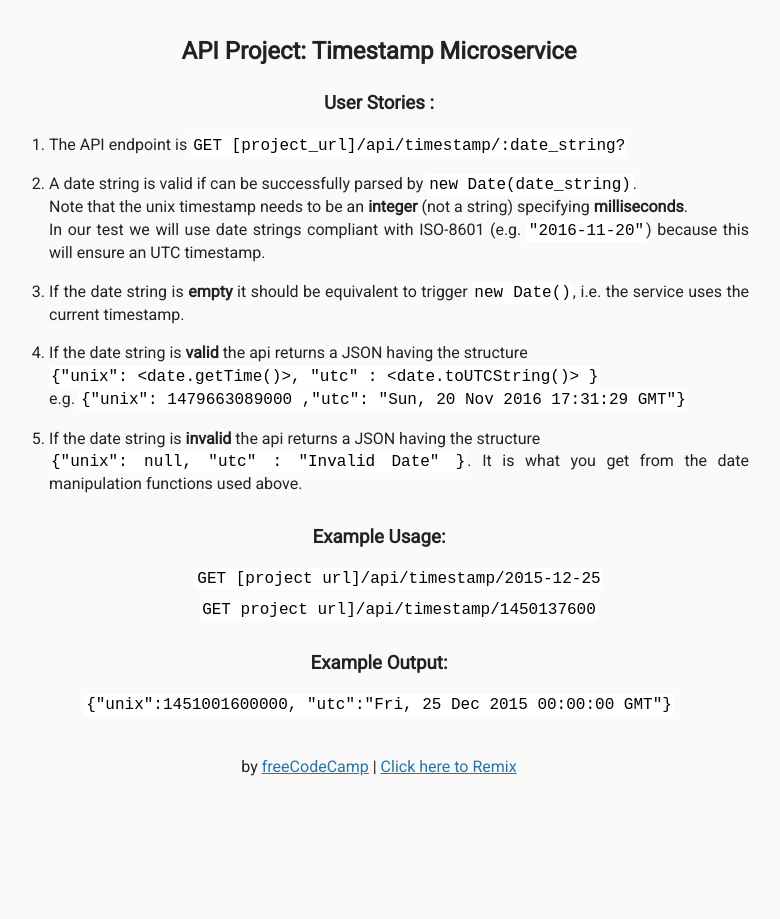
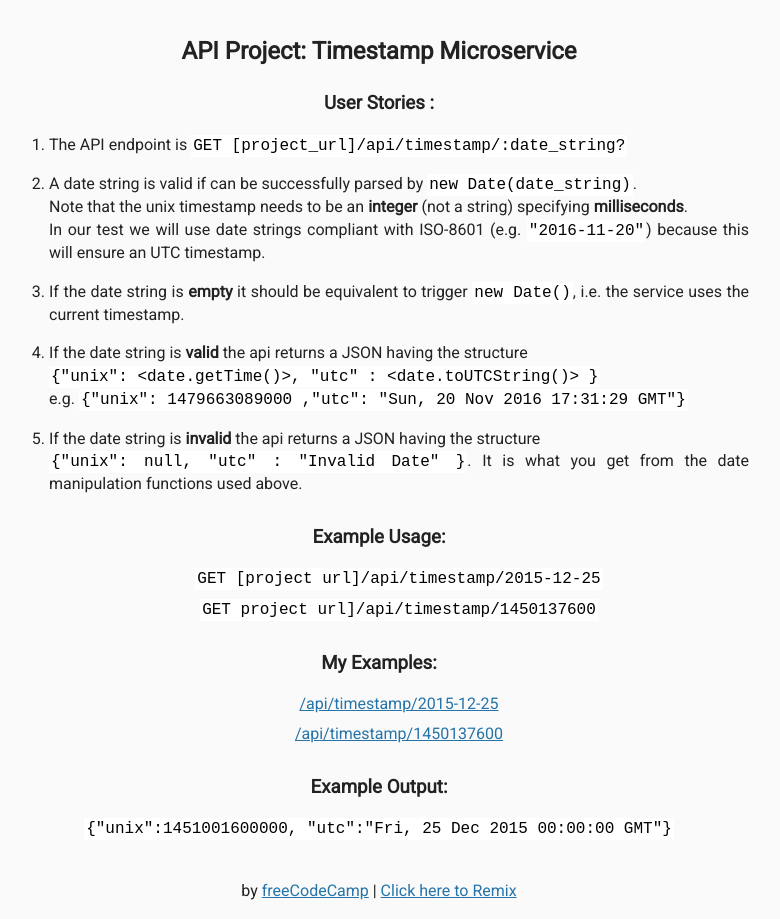
Before and after one commit to jamescapps/Timestamp_Microservice, a website: page views/index.html in a window 1280 px wide. Shown: the whole page, without its empty margins (261-1041 px from the left). Before the commit the page ends 800 px from the top, so only its background shows below. Drawn offline with Linux system fonts and the light colour scheme; files that its build step writes are made by us from their sources.

Commit message:
🙌🍵 Updated with Glitch

```diff
--- a/views/index.html
+++ b/views/index.html
@@ -35,6 +35,13 @@
           <li><code>GET project url]/api/timestamp/1450137600</code></li>
         </ul>
 
+        <h3>My Examples:</h3>
+        <ul>
+          <li>
+            <a href="https://knowledgeable-venus.glitch.me/api/timestamp/2015-12-25">/api/timestamp/2015-12-25</a></li>
+          <li><a href="https://knowledgeable-venus.glitch.me/api/timestamp/1450137600">/api/timestamp/1450137600</a></li>
+        </ul>
+
         <h3>Example Output:</h3>
         <p>
           <code>{"unix":1451001600000, "utc":"Fri, 25 Dec 2015 00:00:00 GMT"}</code>
```
